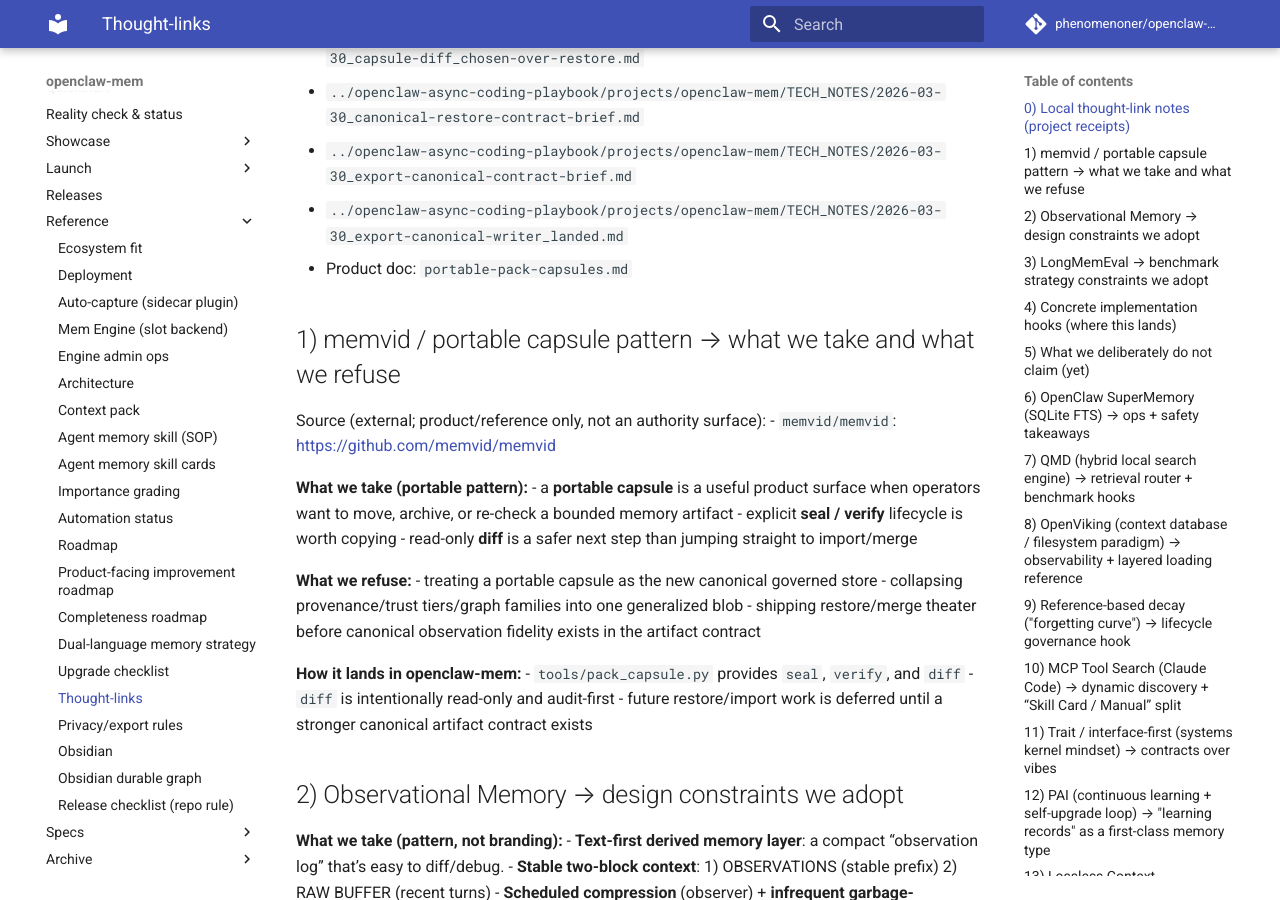
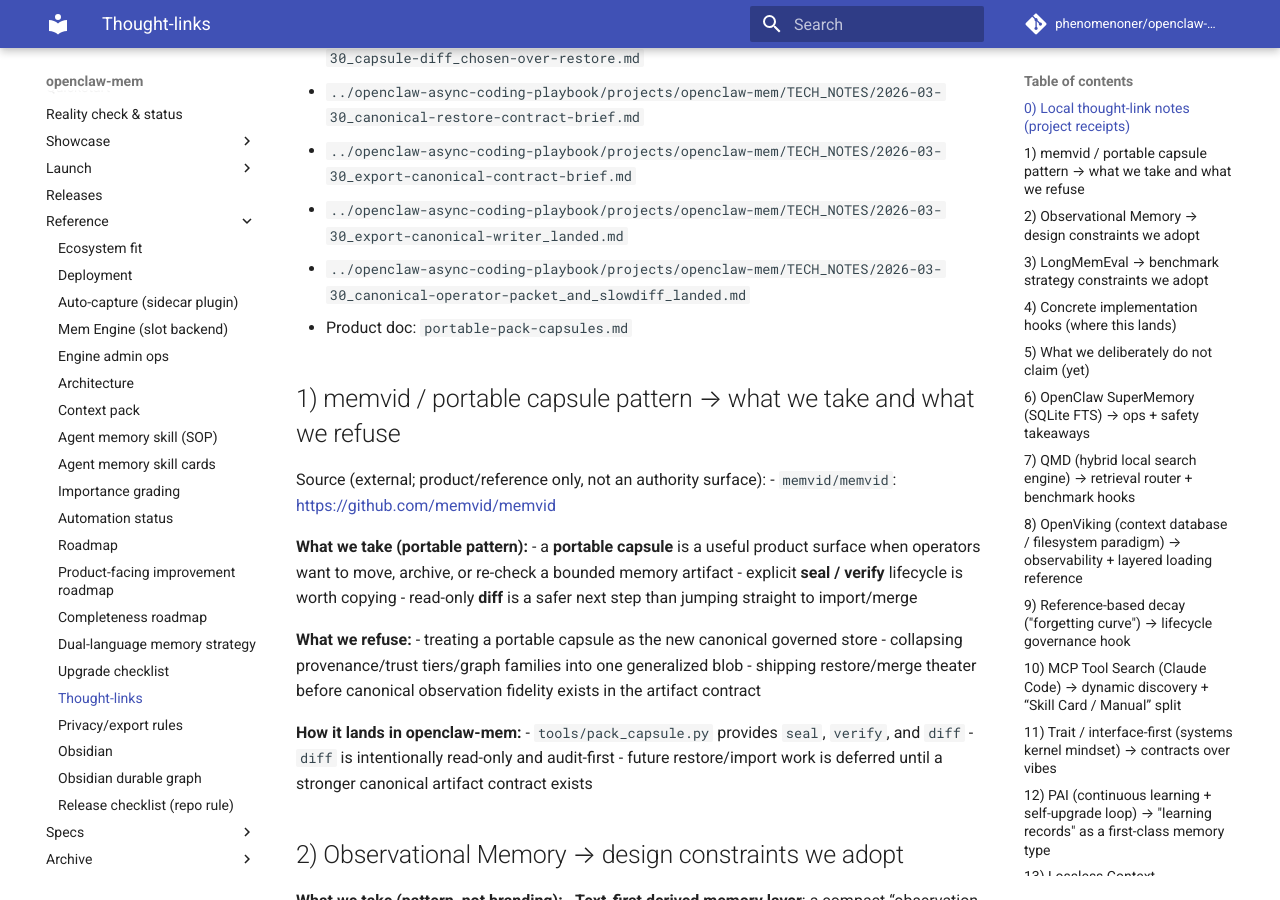
Before and after one commit to phenomenoner/openclaw-mem, an MkDocs documentation site: the page built from docs/thought-links.md, in a window 1280 px wide and 900 px high, scrolled down 851 px. Built offline with MkDocs 1.6.1 and Material for MkDocs 9.7.7, drawn with Linux system fonts in a browser that asks for light colours; comment, search, counter and statistics services are not loaded.

Commit message:
feat: add canonical capsule packet and slow diff

```diff
--- a/docs/thought-links.md
+++ b/docs/thought-links.md
@@ -24,6 +24,7 @@
   - `../openclaw-async-coding-playbook/projects/openclaw-mem/TECH_NOTES/2026-03-30_canonical-restore-contract-brief.md`
   - `../openclaw-async-coding-playbook/projects/openclaw-mem/TECH_NOTES/2026-03-30_export-canonical-contract-brief.md`
   - `../openclaw-async-coding-playbook/projects/openclaw-mem/TECH_NOTES/2026-03-30_export-canonical-writer_landed.md`
+  - `../openclaw-async-coding-playbook/projects/openclaw-mem/TECH_NOTES/2026-03-30_canonical-operator-packet_and_slowdiff_landed.md`
   - Product doc: `portable-pack-capsules.md`
 
 ## 1) memvid / portable capsule pattern → what we take and what we refuse
```
Also changed, not shown: 1 other file.
